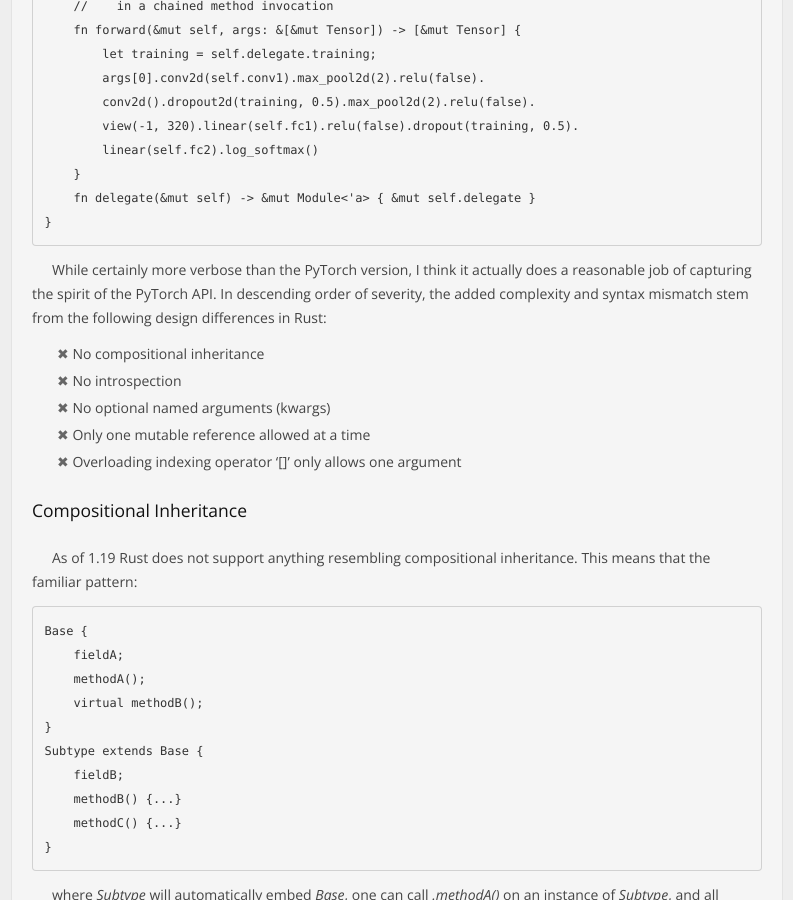
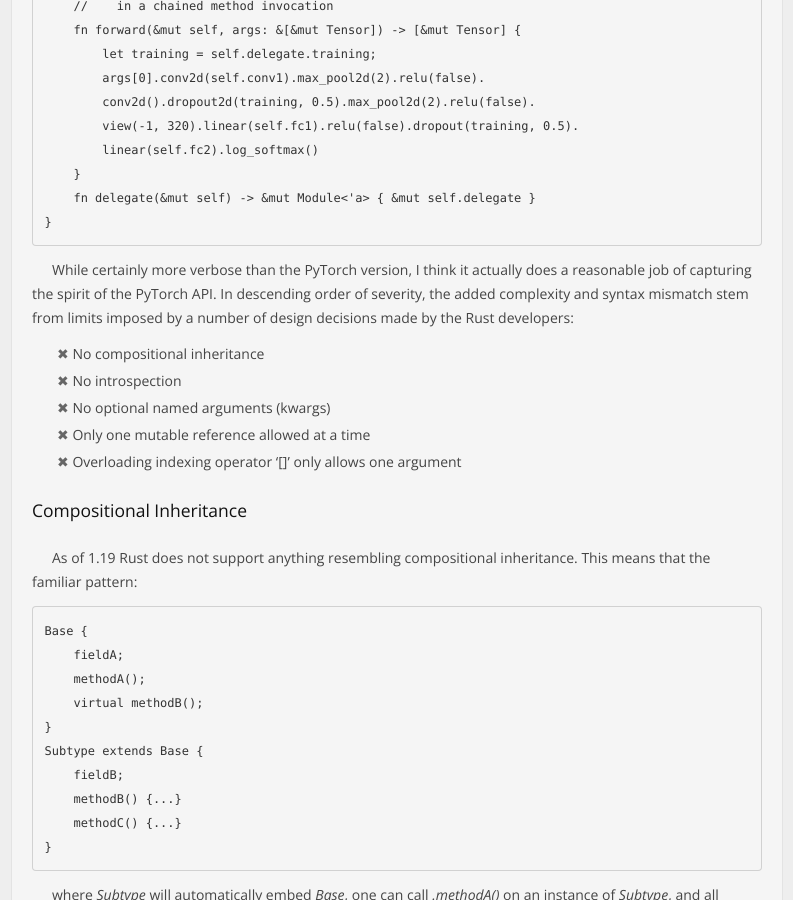
Before and after one commit to mattmacy/mattmacy.github.io, a Jekyll site: the page built from _posts/2017-05-19-Developing-A-Deep-Learning-Framework-in-Rust.md, in a window 1280 px wide and 900 px high, scrolled down 2447 px. Shown: the whole window, without its empty margins (44-837 px from the left). Built offline with Jekyll 4.4.1, drawn with Linux system fonts in a browser that asks for light colours.

Commit message:
Update 2017-05-19-Developing-A-Deep-Learning-Framework-in-Rust.md

```diff
--- a/_posts/2017-05-19-Developing-A-Deep-Learning-Framework-in-Rust.md
+++ b/_posts/2017-05-19-Developing-A-Deep-Learning-Framework-in-Rust.md
@@ -98,7 +98,7 @@ Based on the syntactic issues I've resolved far, an implementation of the Net cl
     }
 
 
-While certainly more verbose than the PyTorch version, I think it actually does a reasonable job of capturing the spirit of the PyTorch API. In descending order of severity, the added complexity and syntax mismatch stem from the following design differences in Rust:
+While certainly more verbose than the PyTorch version, I think it actually does a reasonable job of capturing the spirit of the PyTorch API. In descending order of severity, the added complexity and syntax mismatch stem from limits imposed by a number of design decisions made by the Rust developers:
 - No compositional inheritance
 - No introspection
 - No optional named arguments (kwargs)
```
